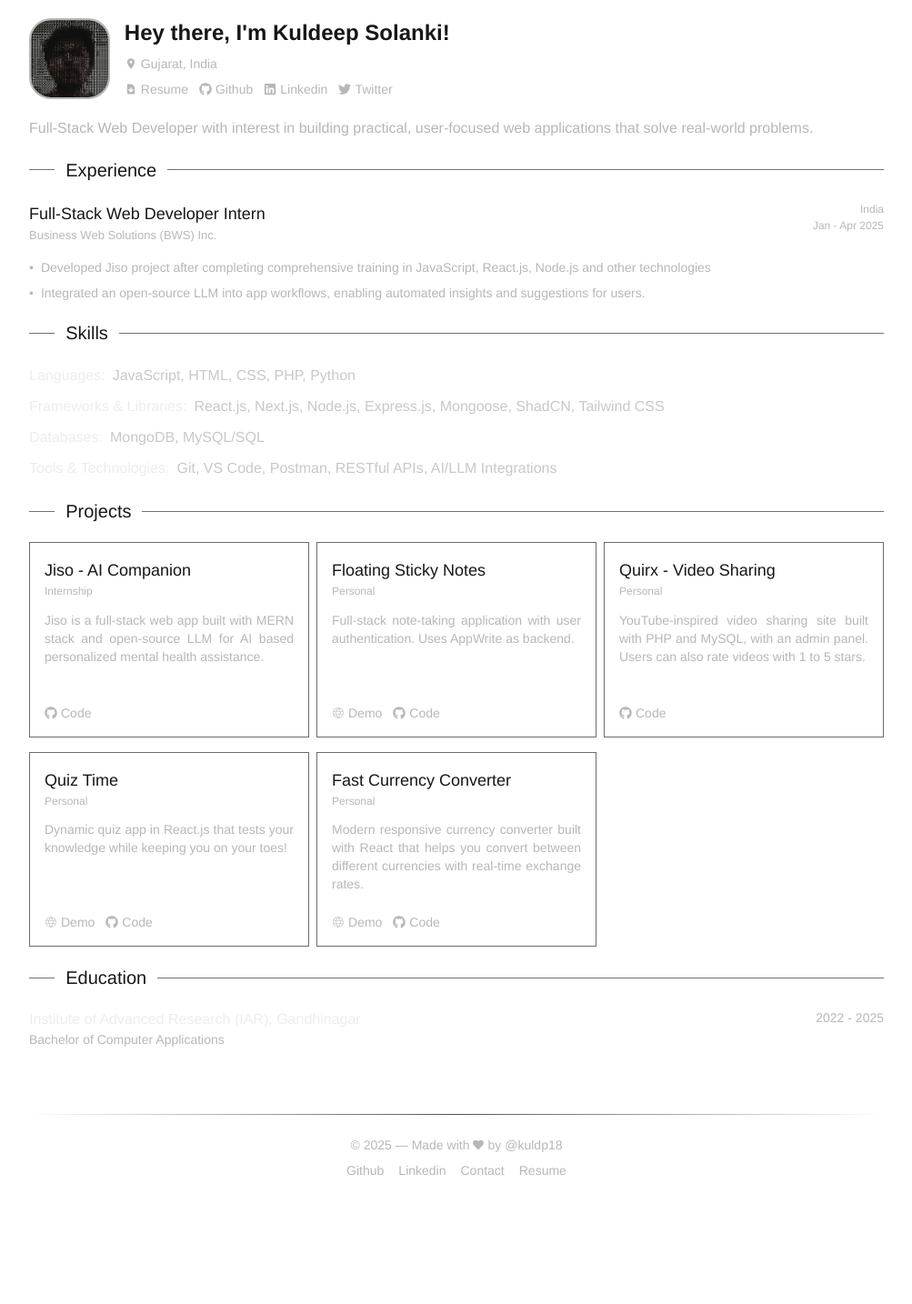
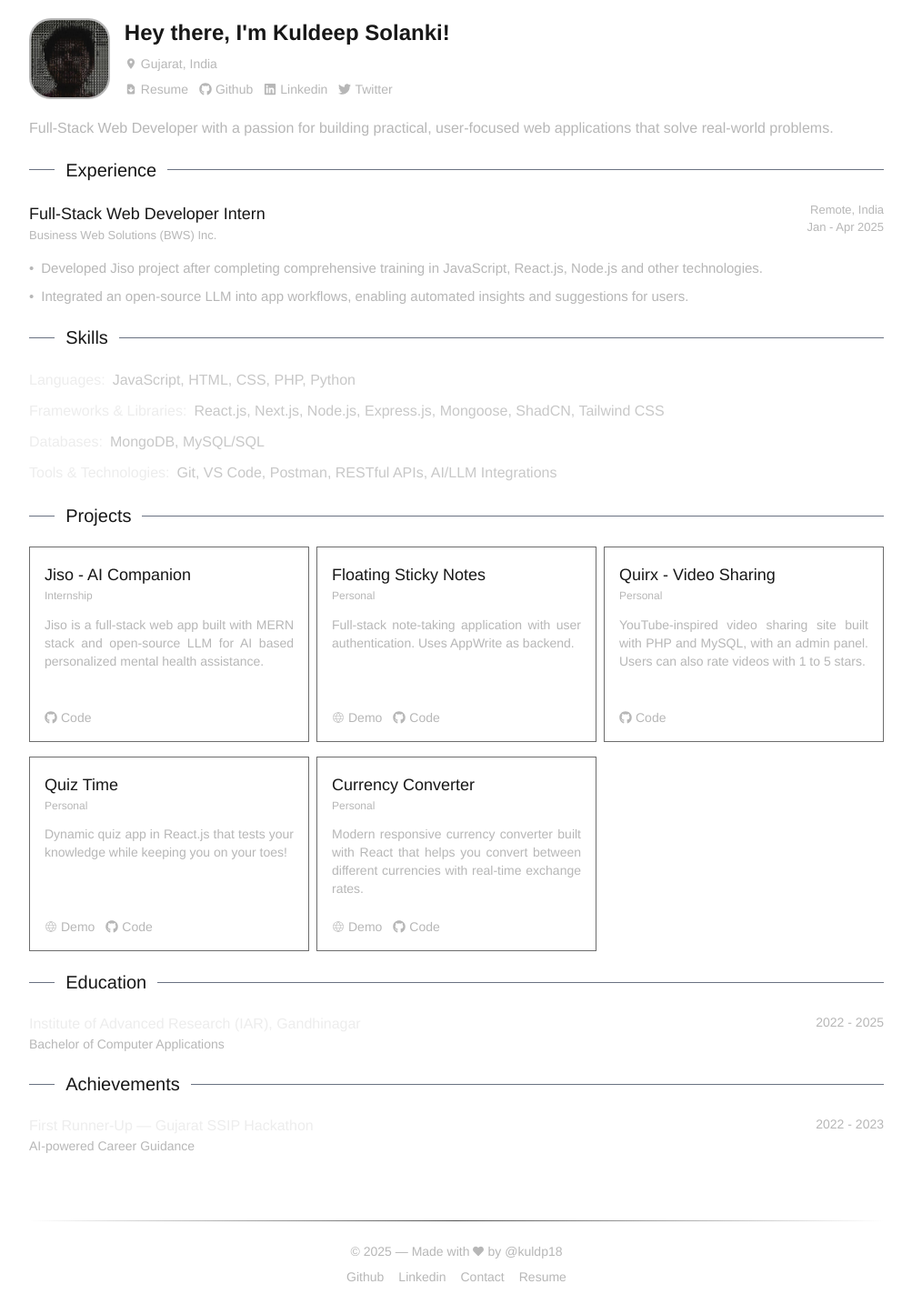
Before and after one commit to kuldp18/ksolanki.com, a Next.js app: page / in a window 1280 px wide. Shown: the whole page at 91% size, without its empty margins (138-1141 px from the left). Before the commit the page ends 1317 px from the top, so only its background shows below. Built offline with nearby package versions, Linux system fonts and the light colour scheme; a web font is replaced by a local one.

Commit message:
add Achievements and update site

```diff
--- a/app/page.js
+++ b/app/page.js
@@ -1,3 +1,4 @@
+import Achievements from "@/components/Achievements";
 import Education from "@/components/Education";
 import Experience from "@/components/Experience";
 import Footer from "@/components/Footer";
@@ -33,6 +34,7 @@ const Home = () => {
         <Skills />
         <Projects />
         <Education />
+        <Achievements />
       </main>
       <Footer />
     </>
--- /dev/null
+++ b/components/Achievements.js
@@ -0,0 +1,21 @@
+import SectionHeading from "./SectionHeading";
+
+const Achievements = () => {
+  return (
+    <section>
+      <SectionHeading text={"Achievements"} />
+      <div className="flex justify-between items-center text-[#b7b7b7]">
+        <div className="left">
+          <h2 className="text-[12px] sm:text-[16px] text-[#ededed]">
+            First Runner-Up &mdash; Gujarat SSIP Hackathon
+          </h2>
+          <p className="text-[12px] sm:text-sm">AI-powered Career Guidance</p>
+        </div>
+        <div className="text-[12px] sm:text-sm place-self-start">
+          <p>2022 - 2023</p>
+        </div>
+      </div>
+    </section>
+  );
+};
+export default Achievements;
--- a/components/Experience.js
+++ b/components/Experience.js
@@ -8,25 +8,25 @@ const Experience = () => {
       <div className="flex flex-col gap-4">
         <div className="flex flex-row justify-between">
           <div className="flex flex-col">
-            <h3 className="text-[13px] sm:text-lg">
+            <h3 className="text-[13px] sm:text-lg font-[500]">
               Full-Stack Web Developer Intern
             </h3>
             <p className="text-[#b7b7b7] text-[13px]">
               Business Web Solutions (BWS) Inc.
             </p>
           </div>
-          <div className="flex flex-col text-[12px]  text-[#b7b7b7]">
-            <p className="place-self-end">India</p>
+          <div className="flex flex-col text-[12px] sm:text-[13px]  text-[#b7b7b7]">
+            <p className="place-self-end">Remote, India</p>
             <p>Jan - Apr 2025</p>
           </div>
         </div>
 
-        <ul className="flex flex-col gap-2 text-[13px] sm:text-sm text-justify text-[#b7b7b7]">
+        <ul className="flex flex-col gap-2 text-[13px] sm:text-[15px] text-justify text-[#b7b7b7]">
           <li className="flex items-start gap-2">
             <span>•</span>
             <span>
               Developed Jiso project after completing comprehensive training in
-              JavaScript, React.js, Node.js and other technologies
+              JavaScript, React.js, Node.js and other technologies.
             </span>
           </li>
           <li className="flex items-start gap-2">
--- a/components/Header.js
+++ b/components/Header.js
@@ -72,7 +72,7 @@ const Header = () => {
         </div>
         <div className="text-justify text-[#b7b7b7] text-[12px] md:text-[16px]">
           <p>
-            Full-Stack Web Developer with interest in building practical,
+            Full-Stack Web Developer with a passion for building practical,
             user-focused web applications that solve real-world problems.
           </p>
         </div>
--- a/components/Projects.js
+++ b/components/Projects.js
@@ -33,7 +33,7 @@ const projects = [
     type: "personal",
   },
   {
-    title: "Fast Currency Converter",
+    title: "Currency Converter",
     description:
       "Modern responsive currency converter built with React that helps you convert between different currencies with real-time exchange rates.",
     code: "https://github.com/kuldp18/react-currency",
```
